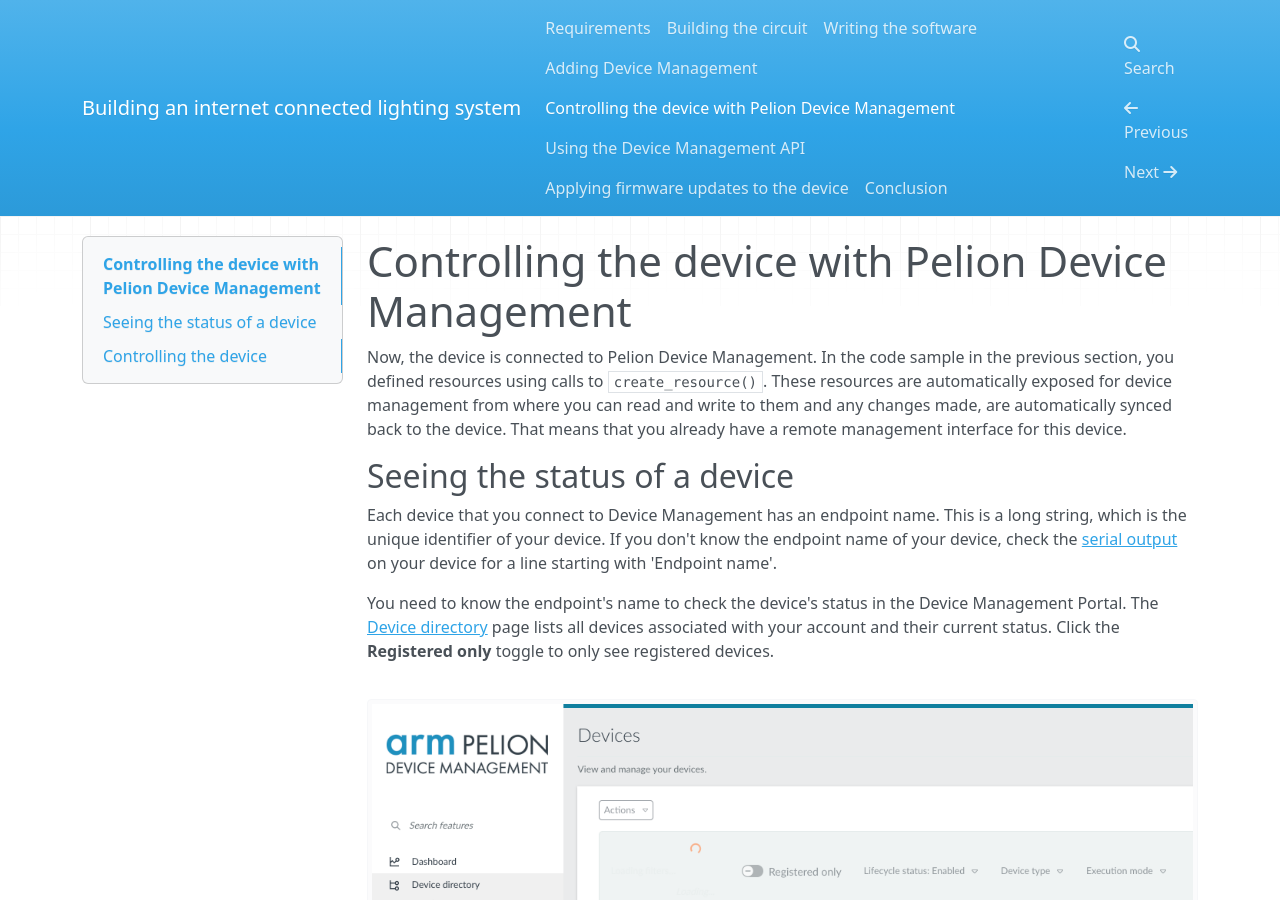
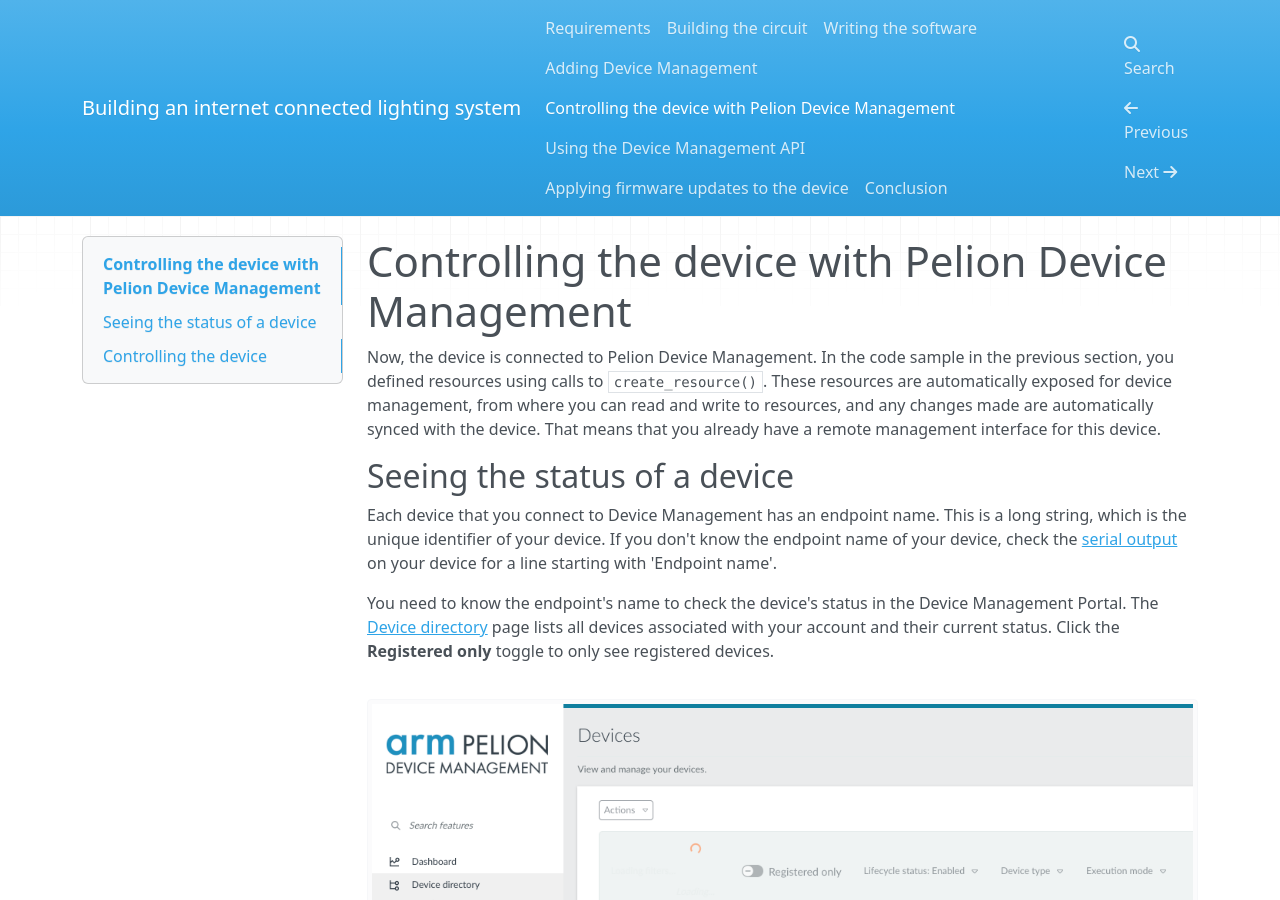
Before and after one commit to PelionIoT/connected-lights-cloud, an MkDocs documentation site: the page built from docs/5_controlling-from-cloud.md, in a window 1280 px wide and 900 px high. Built offline with MkDocs 1.6.1, drawn with Linux system fonts in a browser that asks for light colours; nearby versions of some CDN libraries; old or Windows-style settings are respelled for this version of MkDocs; some of the changed text lies outside the part shown.

Commit message:
Grammar fixes

```diff
--- a/docs/5_controlling-from-cloud.md
+++ b/docs/5_controlling-from-cloud.md
@@ -1,6 +1,6 @@
 # Controlling the device with Pelion Device Management
 
-Now, the device is connected to Pelion Device Management. In the code sample in the previous section, you defined resources using calls to `create_resource()`. These resources are automatically exposed for device management from where you can read and write to them and any changes made, are automatically synced back to the device. That means that you already have a remote management interface for this device.
+Now, the device is connected to Pelion Device Management. In the code sample in the previous section, you defined resources using calls to `create_resource()`. These resources are automatically exposed for device management, from where you can read and write to resources, and any changes made are automatically synced with the device. That means that you already have a remote management interface for this device.
 
 ## Seeing the status of a device
 
```
Also changed, not shown: other parts of docs/5_controlling-from-cloud.md (+1 -1 lines), docs/3_software.md (+1 -1 lines), docs/index.md (+1 -1 lines).
